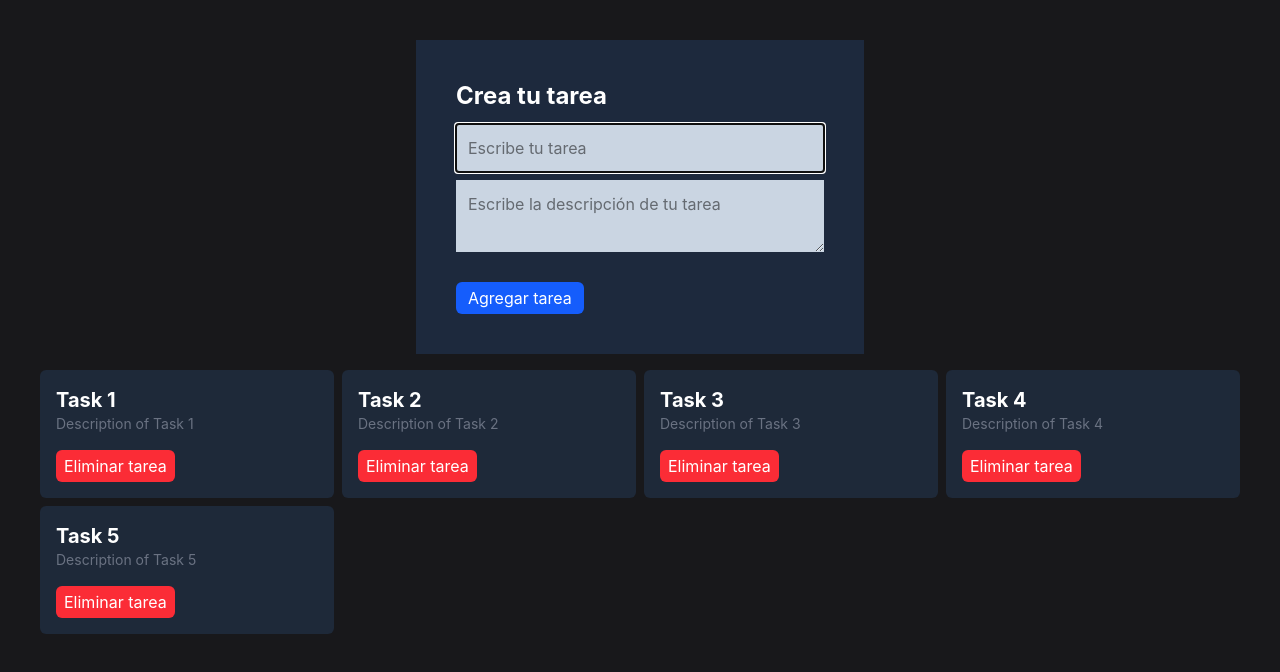
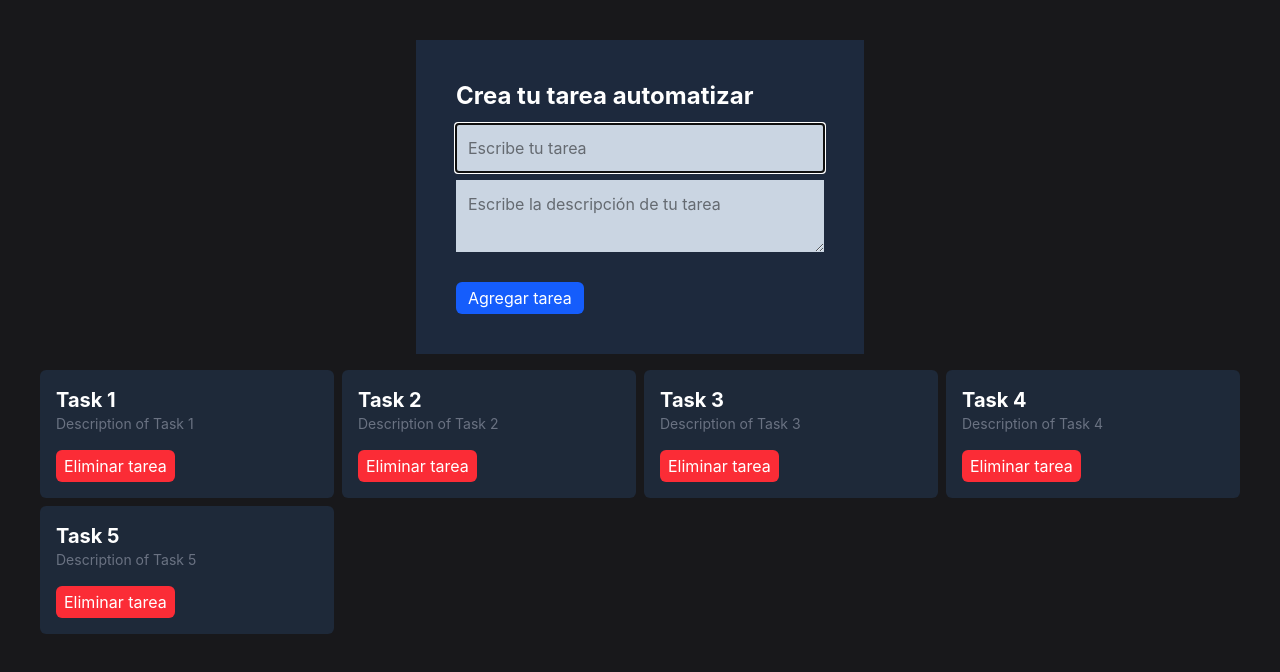
Before and after one commit to jorgearaujogarduno/react-tasks-example, a React (Vite) app: page / in a window 1280 px wide. Shown: the top 672 px of the page. Built offline with nearby package versions, Linux system fonts and the light colour scheme.

Commit message:
Actualizar

```diff
--- a/src/components/TaksForm.jsx
+++ b/src/components/TaksForm.jsx
@@ -22,7 +22,7 @@ function TaskForm() {
   return (
     <div className='max-w-md mx-auto '>
         <form onSubmit={handleSubmit} className='bg-slate-800 p-10 mb-4'>
-            <h1 className='text-2xl font-bold mb-3 text-white'>Crea tu tarea</h1>
+            <h1 className='text-2xl font-bold mb-3 text-white'>Crea tu tarea automatizar</h1>
             <input type="text"
             placeholder="Escribe tu tarea"
             className='bg-slate-300 p-3 w-full mb-2'
```
